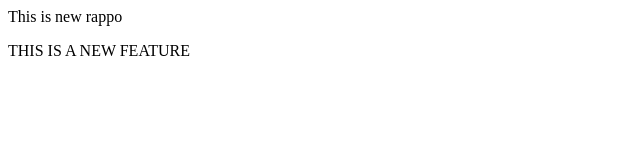
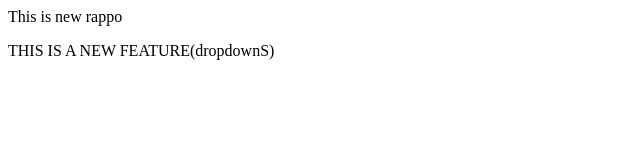
Before and after one commit to aks-project/localrepo, a plain HTML site: page index.html in a window 1280 px wide. Shown: the full height of the page, 0-640 px from the left. Drawn offline with Linux system fonts and the light colour scheme.

Commit message:
Add Dropdow

```diff
--- a/index.html
+++ b/index.html
@@ -1,3 +1,3 @@
 <p>This is new rappo</p>
-<P>THIS IS A NEW FEATURE
+<P>THIS IS A NEW FEATURE(dropdownS)
 </P>
```
